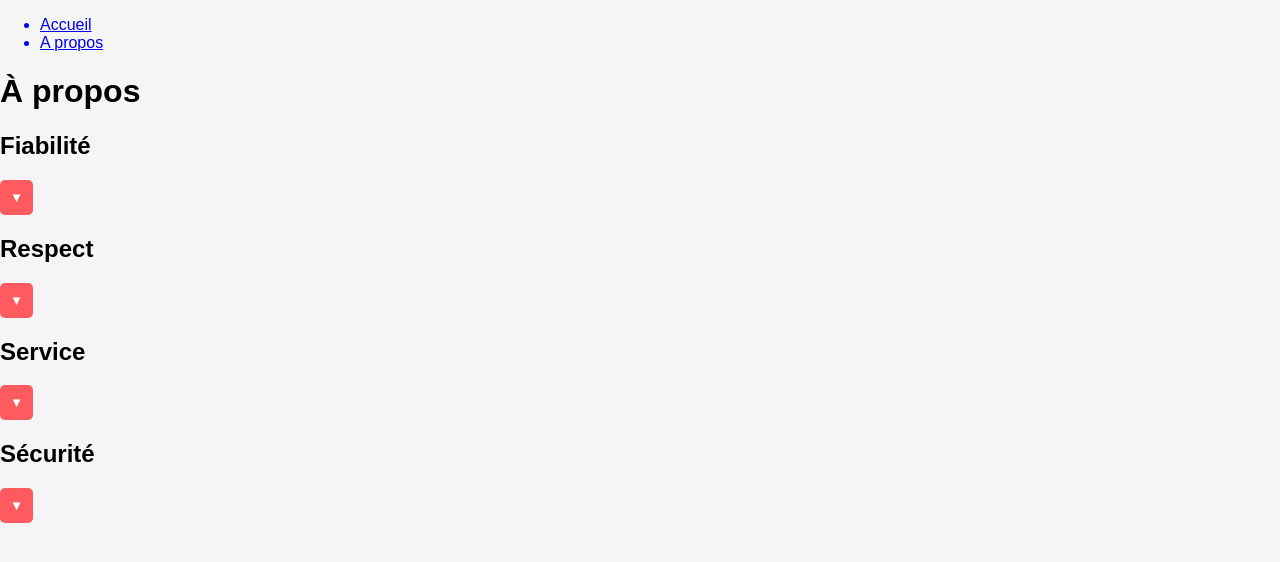
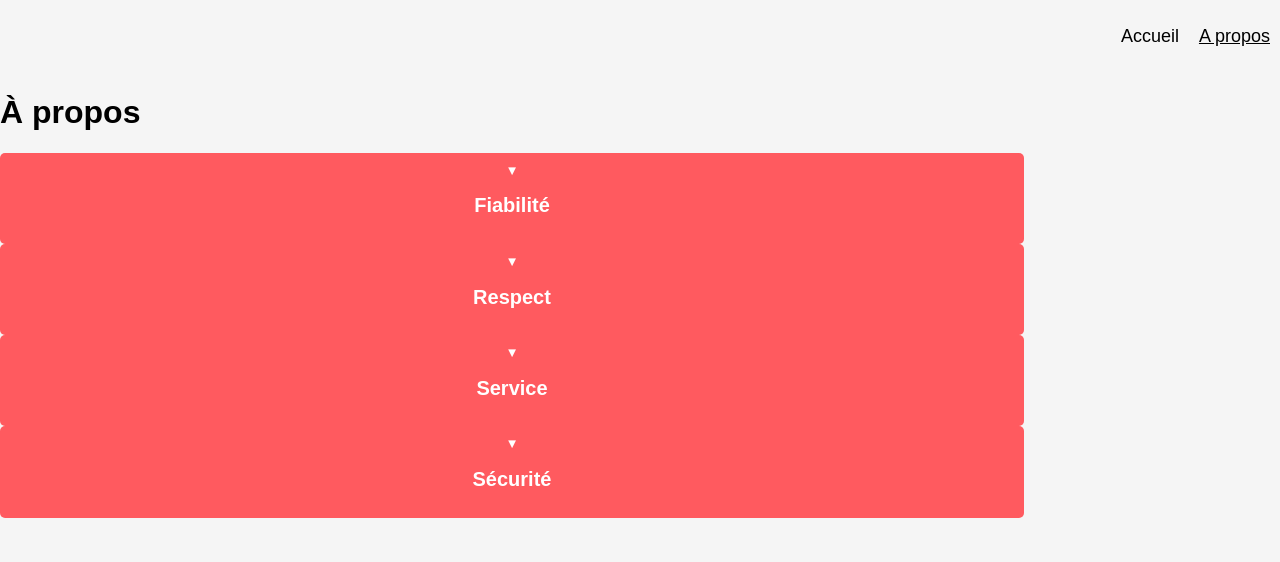
Before and after one commit to SFboina/kasa, a React (Vite) app: page /about in a window 1280 px wide. Shown: the top 562 px of the page. Built offline with nearby package versions, Linux system fonts and the light colour scheme.

Commit message:
Intégration du titre dans le bouton du Collapse et ajout de navigation dans Gallery

```diff
--- a/src/App.css
+++ b/src/App.css
@@ -12,6 +12,32 @@ body {
     padding: 20px;
   }
 
+
+  .navigation {
+    display: flex;
+    justify-content: flex-end; /* Alignement à droite */
+    padding: 10px;
+  }
+
+  .navigation ul {
+    list-style: none;
+    display: flex;
+    gap: 20px;
+  }
+
+  .navigation li {
+    font-size: 18px;
+    cursor: pointer;
+  }
+
+  .navigation a {
+    text-decoration: none;
+    color: black;
+  }
+
+  .navigation a.active {
+   text-decoration: underline;
+  }
 
   .gallery {
     text-align: center;
@@ -84,3 +110,8 @@ body {
     height: 50px;
     border-radius: 50%;
   }
+
+  .toggle-btn {
+    width: 80%;
+    gap: 20px;
+  }
--- a/src/components/Collapse.jsx
+++ b/src/components/Collapse.jsx
@@ -11,9 +11,9 @@ const Collapse = ({ title, content }) => {
   return (
     <div className="collapse">
       <div className="collapse-header" onClick={toggleCollapse}>
-        <h2>{title}</h2>
         <button className={`toggle-btn ${isOpen ? "open" : ""}`}>
           {isOpen ? "▲" : "▼"}
+          <h2>{title}</h2>
         </button>
       </div>
       {isOpen && <div className="collapse-content">{content}</div>}
--- a/src/pages/About.jsx
+++ b/src/pages/About.jsx
@@ -3,10 +3,10 @@ import Navigation from '../components/Navigation';
 import Collapse from '../components/Collapse';
 
 const sections = [
-  { title: "Fiabilité", content: "Nous garantissons une sécurité maximale pour nos utilisateurs." },
-  { title: "Respect", content: "Le respect est au cœur de nos valeurs et de nos interactions." },
-  { title: "Service", content: "Nous offrons un service de qualité, disponible 24h/24." },
-  { title: "Sécurité", content: "Toutes les données sont protégées et sécurisées." },
+  { title: "Fiabilité", content: "Les annonces postées sur Kasa garantissent une fiabilité totale. Les photos sont conformes aux logements, et toutes les informations sont régulièrement vérifiés par nos équipes. " },
+  { title: "Respect", content: "La bienveillance fait partie des valeurs fondatrices de Kasa. Tout comportement dicriminatoire ou de perturbation du voisinage entraînera une exclusion de notre plateforme." },
+  { title: "Service", content: "La qualité du service est au coeur dee notre engagement chez Kasa. Nous veillons à ce que chaque intéraction, que ce soit avec nos hôtes ou nos locataires, soit une empreinte de respect et de bienveillance." },
+  { title: "Sécurité", content: "La sécurité est la priorité de Kasa. Aussi bien pour nos hôtes que les voyageurs, chaque logement correspond aux critères de sécurité établis par nos services. En laissant une note aussi bien qu'à l'hôte qu'au locataire, cela permet à nos équipes de vérifier que les standards sont bien respectés. Nous organisons également des ateliers sur la sécurité domestique pour nos hôtes." },
 ];
 
 const About = () => {
--- a/src/pages/Gallery.jsx
+++ b/src/pages/Gallery.jsx
@@ -2,6 +2,7 @@ import React, { useState, useEffect } from "react";
 import { useParams } from "react-router-dom"
 import Carrousel from "../components/Carrousel";
 import Card from "../components/Card"
+import Navigation from "../components/Navigation";
 
 const Gallery = () => {
   const { id } = useParams(); // Récupère l’ID du logement depuis l'URL
@@ -25,6 +26,7 @@ const Gallery = () => {
     <div className="gallery">
 
 
+      <Navigation />
       {/* Affichage unique de l'image cliquée et ses infos */}
       <Carrousel
         images={logement.pictures}
```
